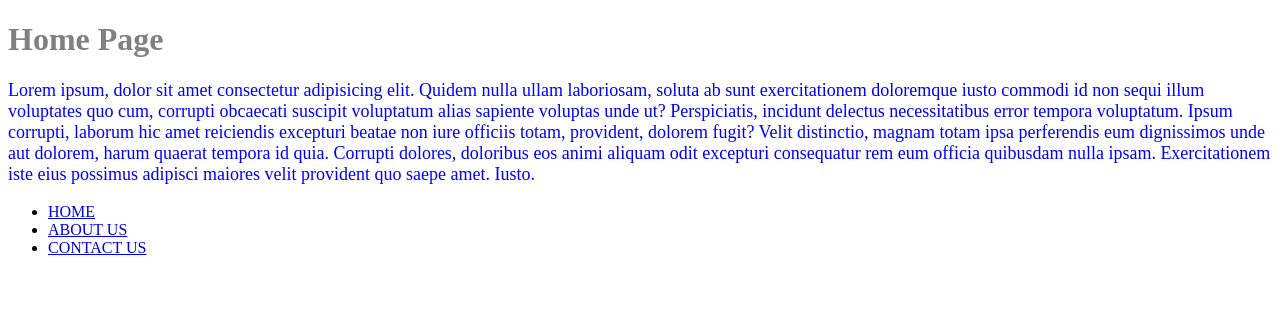
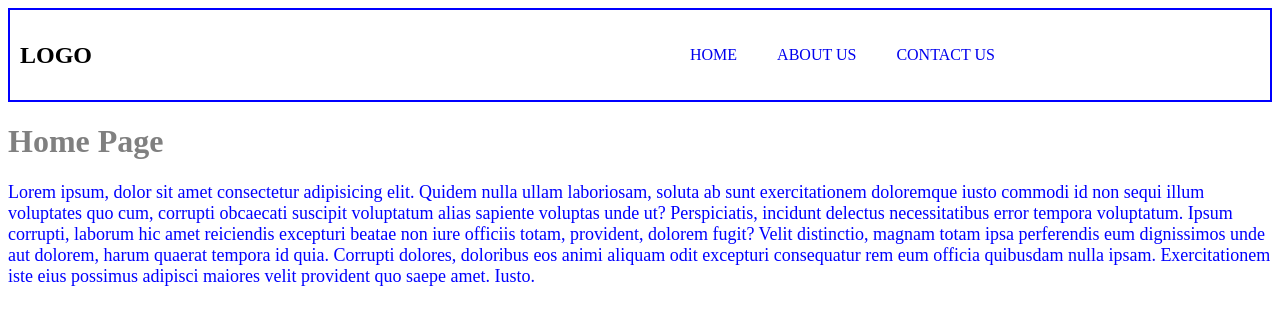
Before and after one commit to Do-nu/hertechtrail_assignment, a plain HTML site: page index.html in a window 1280 px wide. Drawn offline with Linux system fonts and the light colour scheme.

Commit message:
'Included a navbar'

```diff
--- a/css/aboutUs.css
+++ b/css/aboutUs.css
@@ -1,3 +1,29 @@
+nav {
+  border: 2px solid blue;
+  justify-items: center;
+  align-items: center;
+  display: flex;
+}
+
+h2 {
+  flex: 1;
+  margin: 10px;
+}
+
+ul {
+  display: flex;
+  flex: 1;
+}
+
+li {
+  list-style: none;
+  margin: 20px;
+}
+
+a {
+  text-decoration: none;
+}
+
 h1 {
   color: grey;
 }
--- a/css/contactUs.css
+++ b/css/contactUs.css
@@ -1,3 +1,29 @@
+nav {
+  border: 2px solid blue;
+  justify-items: center;
+  align-items: center;
+  display: flex;
+}
+
+h2 {
+  flex: 1;
+  margin: 10px;
+}
+
+ul {
+  display: flex;
+  flex: 1;
+}
+
+li {
+  list-style: none;
+  margin: 20px;
+}
+
+a {
+  text-decoration: none;
+}
+
 h1 {
   color: grey;
 }
--- a/css/style.css
+++ b/css/style.css
@@ -1,3 +1,29 @@
+nav {
+  border: 2px solid blue;
+  justify-items: center;
+  align-items: center;
+  display: flex;
+}
+
+h2 {
+  flex: 1;
+  margin: 10px;
+}
+
+ul {
+  display: flex;
+  flex: 1;
+}
+
+li {
+  list-style: none;
+  margin: 20px;
+}
+
+a {
+  text-decoration: none;
+}
+
 h1 {
   color: grey;
 }
--- a/index.html
+++ b/index.html
@@ -8,6 +8,14 @@
     <link rel="stylesheet" href="/css/style.css" />
   </head>
   <body>
+    <nav>
+      <h2>LOGO</h2>
+      <ul>
+        <li><a href="/index.html">HOME</a></li>
+        <li><a href="/pages/aboutUs.html">ABOUT US</a></li>
+        <li><a href="/pages/contactUs.html">CONTACT US</a></li>
+      </ul>
+    </nav>
     <h1>Home Page</h1>
     <p>
       Lorem ipsum, dolor sit amet consectetur adipisicing elit. Quidem nulla
@@ -22,10 +30,5 @@
       officia quibusdam nulla ipsam. Exercitationem iste eius possimus adipisci
       maiores velit provident quo saepe amet. Iusto.
     </p>
-    <ul>
-      <li><a href="/index.html">HOME</a></li>
-      <li><a href="/pages/aboutUs.html">ABOUT US</a></li>
-      <li><a href="/pages/contactUs.html">CONTACT US</a></li>
-    </ul>
   </body>
 </html>
```
Also changed, not shown: pages/aboutUs.html (+8 -5 lines), pages/contactUs.html (+8 -5 lines).
